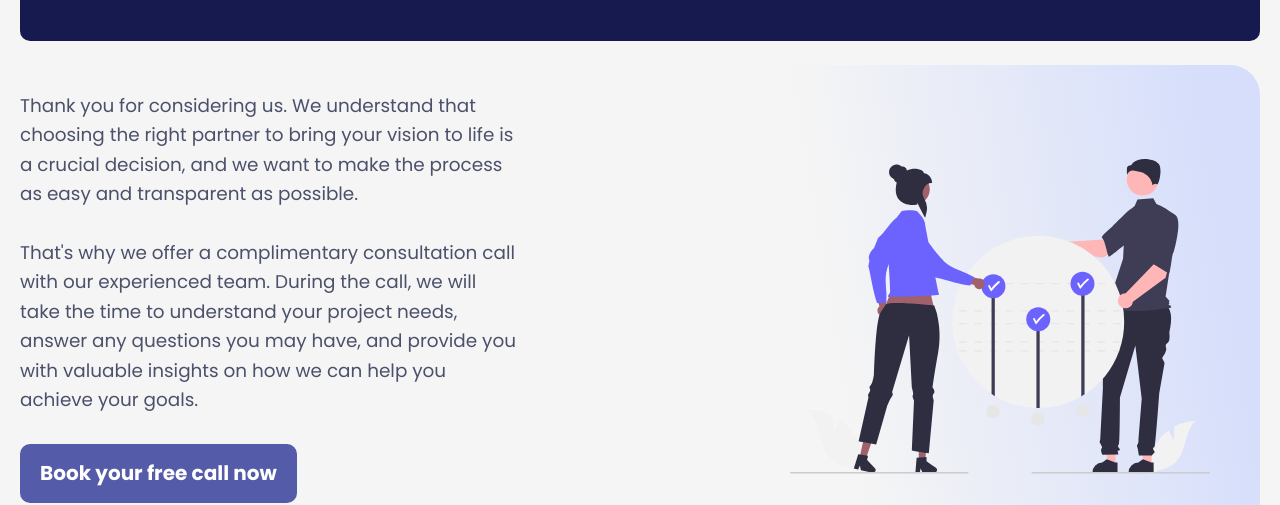
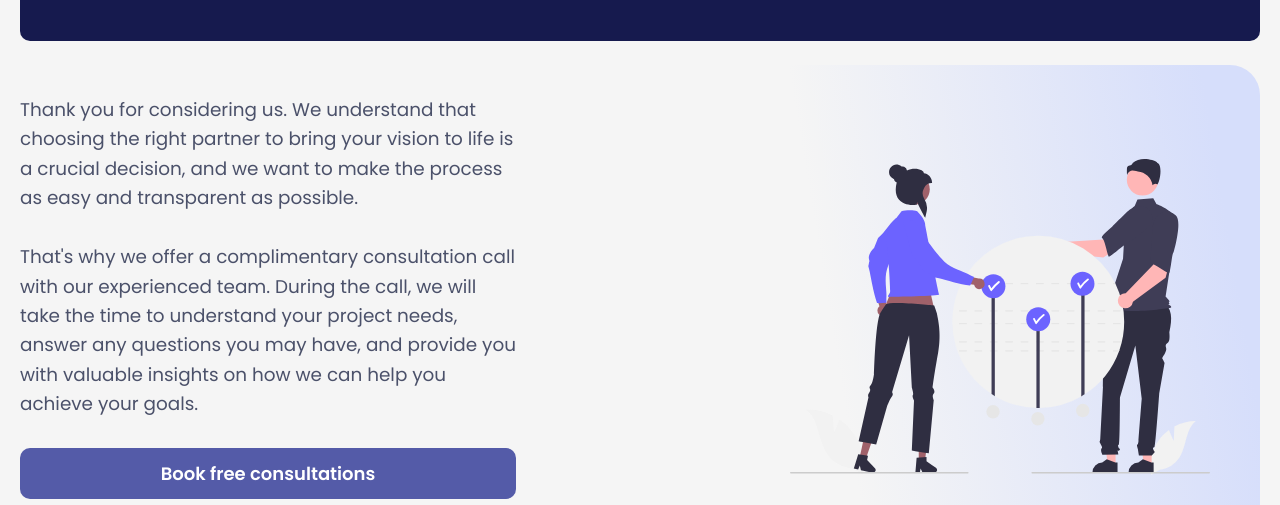
Before and after one commit to AuroraCF/AuroraCF.github.io, a Gatsby site: page /contact in a window 1280 px wide. Shown: the part 298-803 px from the top of the page. Built offline with nearby package versions, Linux system fonts and the light colour scheme; Gatsby itself is replaced by a stand-in of ours.

Commit message:
Fix calendar event booking button

```diff
--- a/src/pages/contact.tsx
+++ b/src/pages/contact.tsx
@@ -78,10 +78,10 @@ const AboutUs = () => {
                   <br />
                   <a
                     href="https://calendly.com/aurora-code/discovery-call"
-                    className="book-btn"
+                    className="button-submit"
                     target="_blank"
                   >
-                    Book your free call now
+                    Book free consultations
                   </a>
                 </ScrollWatch>
               </div>
--- a/src/pages/styles.scss
+++ b/src/pages/styles.scss
@@ -1465,10 +1465,13 @@ p:not(:last-child) {
 }
 
 .button-submit {
+  width: 100%;
+  display: block;
   background: #545ba8;
   border-radius: 10px;
   font-weight: 600;
   font-size: 18px;
+  text-align: center;
   line-height: 27px;
   padding: 12px 45px;
   color: #ffffff;
@@ -3692,21 +3695,6 @@ p:not(:last-child) {
   }
 }
 
-.book-btn {
-  display: inline-block;
-  background-color: #545ba8;
-  padding: 15px 20px;
-  border-radius: 10px;
-  color: #fff;
-  transition: all .2s;
-  font-size: 20px;
-  font-weight: bold;
-
-  &:hover {
-    transform: translateY(-2px);
-  }
-}
-
 .separator {
   margin: 20px 0;
   border-bottom: 1px solid #e0e0e0;
```
